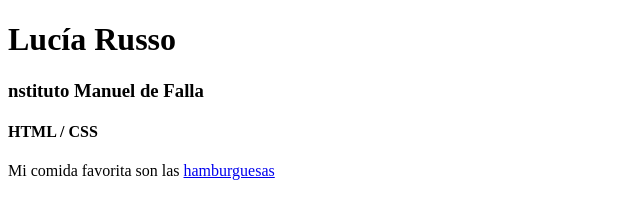
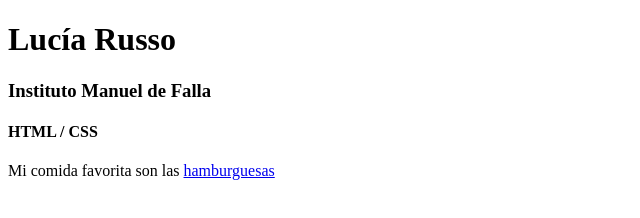
Before and after one commit to LuluRusso/Repo1, a plain HTML site: page Ejercicio9/index.html in a window 1280 px wide. Shown: the full height of the page, 0-640 px from the left. Drawn offline with Linux system fonts and the light colour scheme.

Commit message:
Actualizo el Ejercicio 9

```diff
--- a/Ejercicio9/index.html
+++ b/Ejercicio9/index.html
@@ -9,7 +9,7 @@
 <body>
     <div>
         <h1>Lucía Russo</h1>
-        <h3>nstituto Manuel de Falla</h3>
+        <h3>Instituto Manuel de Falla</h3>
         <h4>HTML / CSS</h4>
     </div>
     <div>
```
